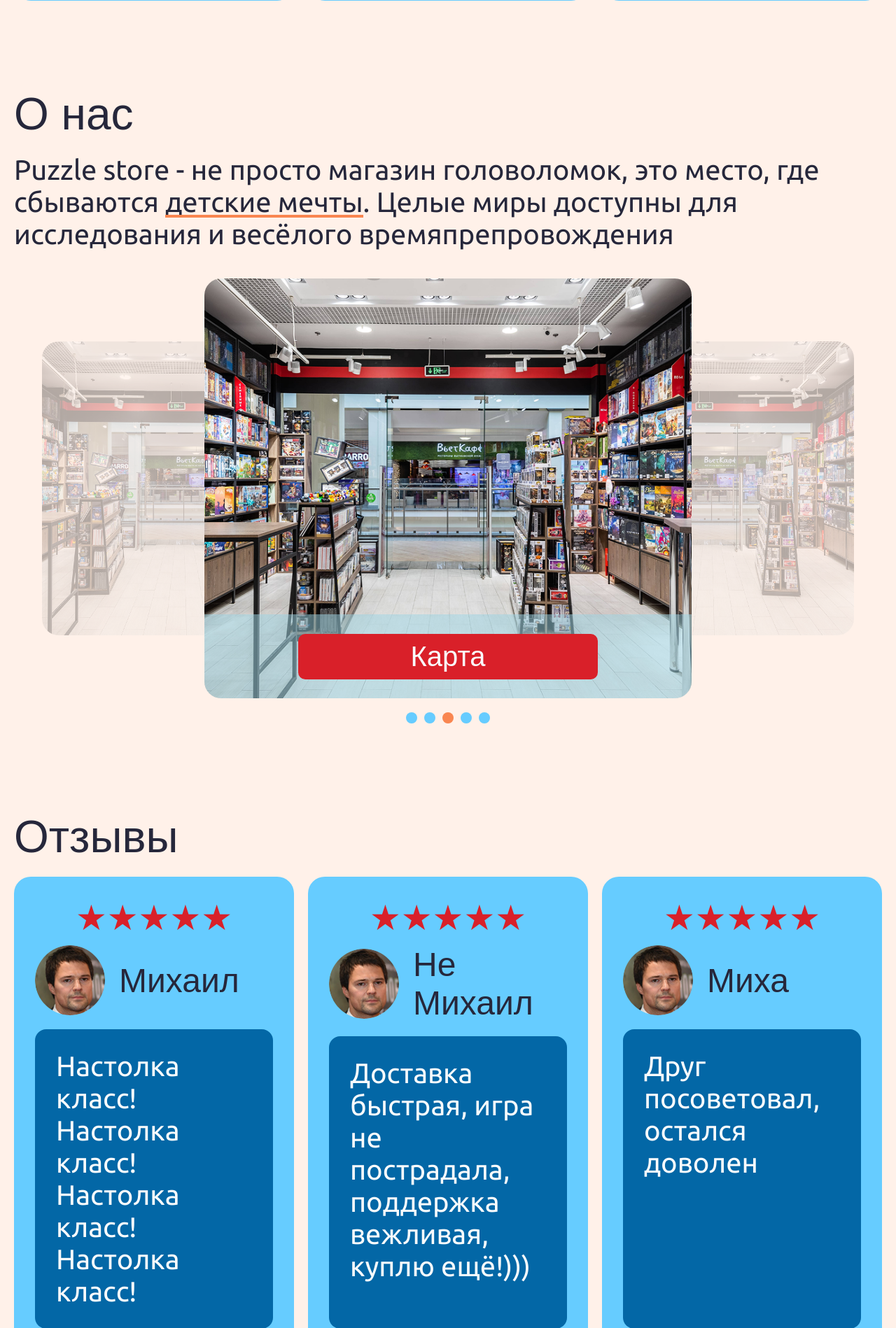
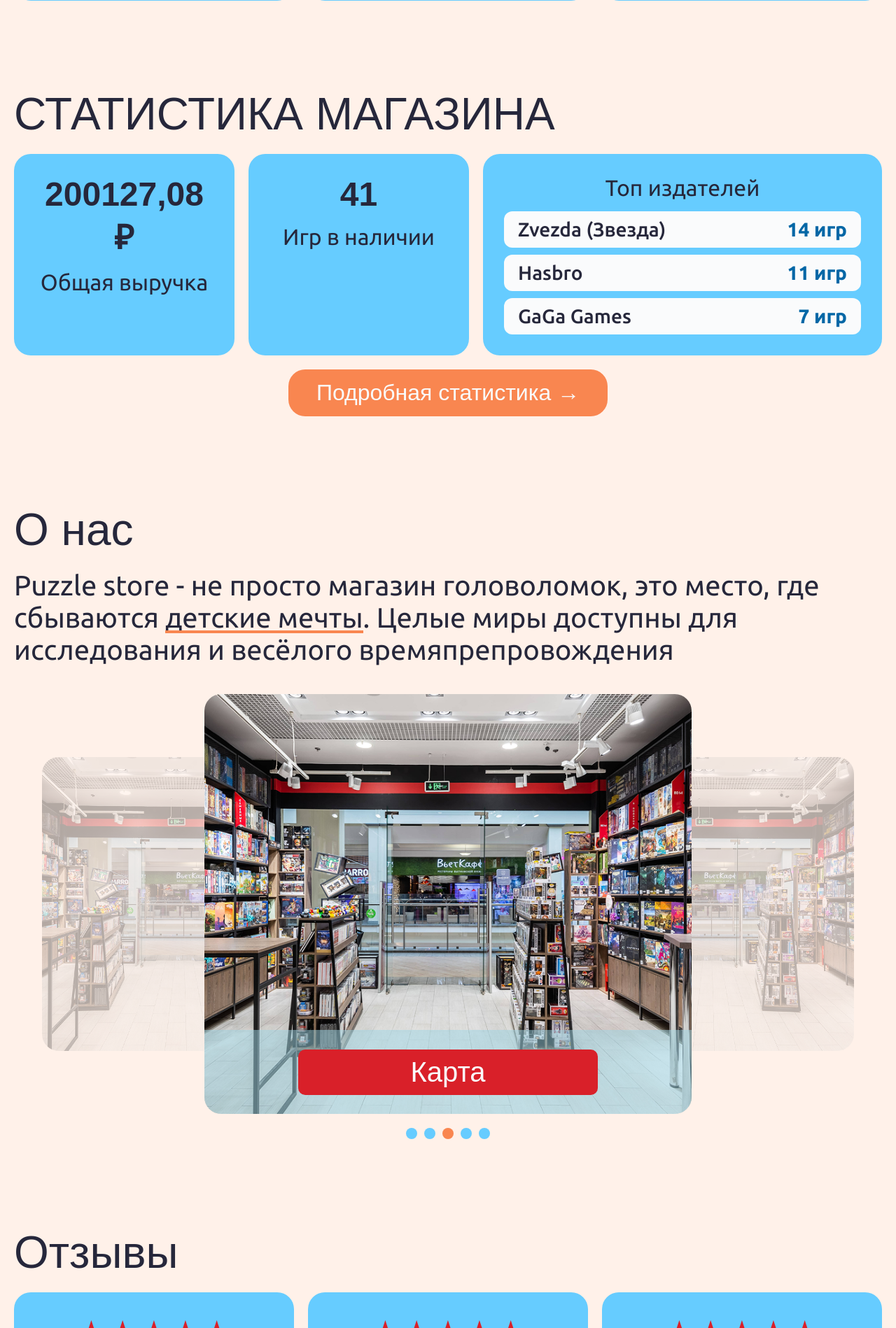
Before and after one commit to Katsero/web-4, a Django app: page / in a window 1280 px wide. Shown: the part 2520-4418 px from the top of the page at 70% size. Run offline with Django 5.2, Linux system fonts and the light colour scheme; data comes from the database, SQL or seed files in the repository; some web fonts are replaced.

Commit message:
agregate annotate stats to home

```diff
--- a/puzzlestore/static/puzzlestore/css/home.css
+++ b/puzzlestore/static/puzzlestore/css/home.css
@@ -457,3 +457,102 @@
     border-radius: 2.4rem;
     text-align: center;
 }
+
+/* ===== Статистика магазина ===== */
+.stats-summary {
+    display: flex;
+    flex-direction: column;
+    align-items: center;
+    gap: 2rem;
+}
+
+.stats-summary__title {
+    align-self: start;
+}
+
+.stats-summary__container {
+    display: flex;
+    gap: 2rem;
+    max-width: 160rem;
+    width: 100%;
+    justify-content: center;
+}
+
+.stats-summary__card {
+    flex: 1;
+    background-color: var(--color-main);
+    border-radius: 2.4rem;
+    padding: 3rem;
+    display: flex;
+    flex-direction: column;
+    align-items: center;
+    gap: 1.5rem;
+    text-align: center;
+}
+
+.stats-summary__card--wide {
+    flex: 2;
+}
+
+.stats-summary__value {
+    font-size: 4.8rem;
+    font-family: var(--font-title-family);
+    font-weight: 700;
+    color: var(--color-text--dark);
+}
+
+.stats-summary__label {
+    font-size: 3.2rem;
+    font-family: var(--font-main-family);
+    color: var(--color-text--dark);
+}
+
+.stats-summary__publishers {
+    list-style: none;
+    padding: 0;
+    margin: 0;
+    width: 100%;
+    display: flex;
+    flex-direction: column;
+    gap: 1rem;
+}
+
+.stats-summary__publishers li {
+    display: flex;
+    justify-content: space-between;
+    align-items: center;
+    padding: 1rem 2rem;
+    background-color: var(--color-text--light);
+    border-radius: 1.2rem;
+    font-size: 2.8rem;
+    font-family: var(--font-main-family);
+}
+
+.stats-summary__publisher-name {
+    font-weight: 500;
+}
+
+.stats-summary__publisher-count {
+    color: var(--color-main--dark);
+    font-weight: 700;
+}
+
+.stats-summary__footer {
+    text-align: center;
+}
+
+.stats-summary__link {
+    display: inline-block;
+    padding: 1.5rem 4rem;
+    background-color: var(--color-buttons);
+    color: var(--color-text--light);
+    border-radius: 2.4rem;
+    font-size: 3.2rem;
+    font-family: var(--font-title-family);
+    text-decoration: none;
+    transition: opacity 0.2s;
+}
+
+.stats-summary__link:hover {
+    opacity: 0.85;
+}
--- a/puzzlestore/templates/puzzlestore/home.html
+++ b/puzzlestore/templates/puzzlestore/home.html
@@ -8,10 +8,11 @@
 {% endblock %}
 
 {% block content %}
-    <h1 class="hidden">PuzzleStore — магазин настольных игр</h1>
+    <div class="breadcrumbs"></div>
+    <h1 class="hidden">PuzzleStore</h1>
 
-    <section class="blog" aria-labelledby="blog-title">
-        <h2 id="blog-title" class="blog__title h2">БЛОГ</h2>
+    <section class="blog">
+        <h2 class="blog__title h2">БЛОГ</h2>
         <div class="blog__container">
             <div class="blog__content-left">
                 {% if latest_games %}
@@ -30,41 +31,41 @@
                 {% if latest_games.0.image %}
                 <img src="{{ latest_games.0.image.url }}" alt="{{ latest_games.0.name }}" class="blog__image">
                 {% else %}
-                <img src="{% static 'puzzlestore/images/default_game.jpg' %}" alt="{{ latest_games.0.name }}" class="blog__image">
+                <img src="{% static 'puzzlestore/images/default_game.jpg' %}" alt="Default" class="blog__image">
                 {% endif %}
             </div>
         </div>
     </section>
 
-    <section class="popular" aria-labelledby="popular-title">
-        <h2 id="popular-title" class="popular__title h2">ПОПУЛЯРНЫЕ ИГРЫ</h2>
+    <section class="popular">
+        <h2 class="popular__title h2">ПОПУЛЯРНЫЕ ИГРЫ</h2>
         <div class="popular__wrapper">
-            <button class="popular__button-left" aria-label="Прокрутить популярные игры влево" type="button"></button>
-            <div class="popular__scroller" role="list" aria-label="Список популярных игр">
+            <button class="popular__button-left"></button>
+            <div class="popular__scroller">
                 {% for game in popular_games %}
-                <div class="popular__card" role="listitem">
+                <div class="popular__card">
                     {% if game.image %}
                     <img src="{{ game.image.url }}" alt="{{ game.name }}" class="popular__image">
                     {% else %}
                     <img src="{% static 'puzzlestore/images/default_game.jpg' %}" alt="{{ game.name }}" class="popular__image">
                     {% endif %}
                     <div class="popular__card-bottom">
-                        <a href="{% url 'puzzlestore:game_detail' game.id %}" class="popular__link link-cta" aria-label="Перейти к игре {{ game.name }}">к товару</a>
+                        <a href="{% url 'puzzlestore:game_detail' game.id %}" class="popular__link link-cta">к товару</a>
                     </div>
                 </div>
                 {% empty %}
-                <p role="listitem">Пока нет продаж</p>
+                <p>Пока нет продаж</p>
                 {% endfor %}
             </div>
-            <button class="popular__button-right" aria-label="Прокрутить популярные игры вправо" type="button"></button>
+            <button class="popular__button-left"></button>
         </div>
     </section>
 
-    <section class="sales" aria-labelledby="sales-title">
-        <h2 id="sales-title" class="sales__title h2">Акции</h2>
+    <section class="sales">
+        <h2 class="sales__title h2">Акции</h2>
         <div class="sales__container">
             {% for game in sale_games %}
-            <article class="sales__card">
+            <div class="sales__card">
                 {% if game.image %}
                 <img src="{{ game.image.url }}" alt="{{ game.name }}" class="sales__image">
                 {% else %}
@@ -72,129 +73,161 @@
                 {% endif %}
                 <div class="sales__content">
                     <h3 class="sales__card-title">{{ game.name }}</h3>
-                    <a href="{% url 'puzzlestore:game_detail' game.id %}" class="sales__link link-cta" aria-label="Подробнее об акции {{ game.name }}">Подробнее</a>
+                    <a href="{% url 'puzzlestore:game_detail' game.id %}" class="sales__link link-cta">Подробнее</a>
                 </div>
-            </article>
+            </div>
             {% empty %}
             <p>Акции временно недоступны</p>
             {% endfor %}
         </div>
     </section>
 
-    <section class="about" aria-labelledby="about-title">
-        <h2 id="about-title" class="about__title h2">О нас</h2>
+    <section class="stats-summary">
+        <h2 class="stats-summary__title h2">СТАТИСТИКА МАГАЗИНА</h2>
+        <div class="stats-summary__container">
+            <div class="stats-summary__card">
+                <div class="stats-summary__value">{{ total_revenue|floatformat:2 }} ₽</div>
+                <div class="stats-summary__label">Общая выручка</div>
+            </div>
+
+            <div class="stats-summary__card">
+                <div class="stats-summary__value">{{ games_in_stock }}</div>
+                <div class="stats-summary__label">Игр в наличии</div>
+            </div>
+
+            <div class="stats-summary__card stats-summary__card--wide">
+                <div class="stats-summary__label">Топ издателей</div>
+                <ul class="stats-summary__publishers">
+                    {% for publisher in top_publishers %}
+                    <li>
+                        <span class="stats-summary__publisher-name">{{ publisher.name }}</span>
+                        <span class="stats-summary__publisher-count">{{ publisher.games_count }} игр</span>
+                    </li>
+                    {% endfor %}
+                </ul>
+            </div>
+        </div>
+        <div class="stats-summary__footer">
+            <a href="{% url 'puzzlestore:stats' %}" class="stats-summary__link">
+                Подробная статистика <span aria-hidden="true">→</span>
+            </a>
+        </div>
+    </section>
+
+    <section class="about">
+        <h2 class="about__title h2">О нас</h2>
         <p class="about__description">
             Puzzle store - не просто магазин головоломок, это место, где сбываются <span class="underscored">детские мечты</span>.
             Целые миры доступны для исследования и весёлого времяпрепровождения
         </p>
 
-        <div class="about__slider" role="region" aria-roledescription="карусель" aria-label="Фотографии магазина">
-            <button class="about__arrow about__arrow--left" type="button" aria-label="Предыдущий слайд"></button>
+        <div class="about__slider">
+            <button class="about__arrow about__arrow--left" type="button"></button>
 
             <div class="about__slides">
-                <div class="about__slide about__slide--side about__slide--left" role="group" aria-roledescription="слайд" aria-label="Слайд 1 из 3">
-                    <img src="{% static 'puzzlestore/images/shop.png' %}" alt="Интерьер магазина PuzzleStore" class="about__image">
+                <div class="about__slide about__slide--side about__slide--left">
+                    <img src="{% static 'puzzlestore/images/shop.png' %}" alt="Магазин" class="about__image">
                 </div>
-                <div class="about__slide about__slide--active" role="group" aria-roledescription="слайд" aria-label="Слайд 2 из 3, текущий">
-                    <img src="{% static 'puzzlestore/images/shop.png' %}" alt="Интерьер магазина PuzzleStore" class="about__image">
+                <div class="about__slide about__slide--active">
+                    <img src="{% static 'puzzlestore/images/shop.png' %}" alt="Магазин" class="about__image">
                     <div class="about__card-bottom">
                         <a href="#" class="about__map-btn link-cta">Карта</a>
                     </div>
                 </div>
-                <div class="about__slide about__slide--side about__slide--right" role="group" aria-roledescription="слайд" aria-label="Слайд 3 из 3">
-                    <img src="{% static 'puzzlestore/images/shop.png' %}" alt="Интерьер магазина PuzzleStore" class="about__image">
+                <div class="about__slide about__slide--side about__slide--right">
+                    <img src="{% static 'puzzlestore/images/shop.png' %}" alt="Магазин" class="about__image">
                 </div>
             </div>
 
-            <button class="about__arrow about__arrow--right" type="button" aria-label="Следующий слайд"></button>
+            <button class="about__arrow about__arrow--right" type="button"></button>
         </div>
 
-        <div class="about__dots" role="tablist" aria-label="Навигация по слайдам">
-            <span class="about__dot" role="tab" aria-label="Перейти к слайду 1" tabindex="0"></span>
-            <span class="about__dot" role="tab" aria-label="Перейти к слайду 2" tabindex="0"></span>
-            <span class="about__dot about__dot--active" role="tab" aria-label="Перейти к слайду 3, текущий" aria-selected="true" tabindex="0"></span>
-            <span class="about__dot" role="tab" aria-label="Перейти к слайду 4" tabindex="0"></span>
-            <span class="about__dot" role="tab" aria-label="Перейти к слайду 5" tabindex="0"></span>
+        <div class="about__dots">
+            <span class="about__dot"></span>
+            <span class="about__dot"></span>
+            <span class="about__dot about__dot--active"></span>
+            <span class="about__dot"></span>
+            <span class="about__dot"></span>
         </div>
     </section>
 
-    <section class="reviews" aria-labelledby="reviews-title">
-        <h2 id="reviews-title" class="reviews__title h2">Отзывы</h2>
+    <section class="reviews">
+        <h2 class="reviews__title h2">Отзывы</h2>
         <div class="reviews__container">
-            <article class="reviews__card" aria-label="Отзыв Михаила">
+            <div class="reviews__card">
                 <div class="reviews__top">
-                    <div class="reviews__stars" role="img" aria-label="Рейтинг 5 из 5">★★★★★</div>
+                    <div class="reviews__stars">★★★★★</div>
                     <div class="reviews__author">
-                        <img src="{% static 'puzzlestore/images/avatar.png' %}" alt="Аватар Михаила" class="reviews__avatar">
+                        <img src="{% static 'puzzlestore/images/avatar.png' %}" alt="Михаил" class="reviews__avatar">
                         <span class="reviews__name">Михаил</span>
                     </div>
                 </div>
-                <blockquote class="reviews__text">
+                <div class="reviews__text">
                     Настолка класс! Настолка класс! Настолка класс! Настолка класс!
-                </blockquote>
-                <time class="reviews__date" datetime="2024-09-25">25 сентября</time>
-            </article>
+                </div>
+                <div class="reviews__date">25 сентября</div>
+            </div>
 
-            <article class="reviews__card" aria-label="Отзыв Не Михаила">
+            <div class="reviews__card">
                 <div class="reviews__top">
-                    <div class="reviews__stars" role="img" aria-label="Рейтинг 5 из 5">★★★★★</div>
+                    <div class="reviews__stars">★★★★★</div>
                     <div class="reviews__author">
-                        <img src="{% static 'puzzlestore/images/avatar.png' %}" alt="Аватар Не Михаила" class="reviews__avatar">
+                        <img src="{% static 'puzzlestore/images/avatar.png' %}" alt="Не Михаил" class="reviews__avatar">
                         <span class="reviews__name">Не Михаил</span>
                     </div>
                 </div>
-                <blockquote class="reviews__text">
+                <div class="reviews__text">
                     Доставка быстрая, игра не пострадала, поддержка вежливая, куплю ещё!)))
-                </blockquote>
-                <time class="reviews__date" datetime="2024-02-21">21 февраля</time>
-            </article>
+                </div>
+                <div class="reviews__date">21 февраля</div>
+            </div>
 
-            <article class="reviews__card" aria-label="Отзыв Михи">
+            <div class="reviews__card">
                 <div class="reviews__top">
-                    <div class="reviews__stars" role="img" aria-label="Рейтинг 5 из 5">★★★★★</div>
+                    <div class="reviews__stars">★★★★★</div>
                     <div class="reviews__author">
-                        <img src="{% static 'puzzlestore/images/avatar.png' %}" alt="Аватар Михи" class="reviews__avatar">
+                        <img src="{% static 'puzzlestore/images/avatar.png' %}" alt="Миха" class="reviews__avatar">
                         <span class="reviews__name">Миха</span>
                     </div>
                 </div>
-                <blockquote class="reviews__text">
+                <div class="reviews__text">
                     Друг посоветовал, остался доволен
-                </blockquote>
-                <time class="reviews__date" datetime="2024-01-01">1 января</time>
-            </article>
+                </div>
+                <div class="reviews__date">1 января</div>
+            </div>
 
         </div>
     </section>
 
-    <section class="delivery" id="delivery" aria-labelledby="delivery-title">
-        <h2 id="delivery-title" class="delivery__title h2">Доставка и оплата</h2>
+    <section class="delivery" id="delivery">
+        <h2 class="delivery__title h2">Доставка и оплата</h2>
         <div class="delivery__container">
             <div class="delivery__content-left">
-                <ul class="delivery__list" aria-label="Условия доставки">
+                <ul class="delivery__list">
                     <li class="delivery__item">
-                        <img src="{% static 'puzzlestore/images/dice_1.svg' %}" alt="" class="delivery__dice" aria-hidden="true">
+                        <img src="{% static 'puzzlestore/images/dice_1.svg' %}" alt="" class="delivery__dice">
                         <span class="delivery__text">Мы гарантируем быструю и надежную доставку по всей России и СНГ.</span>
                     </li>
                     <li class="delivery__item">
-                        <img src="{% static 'puzzlestore/images/dice_2.svg' %}" alt="" class="delivery__dice" aria-hidden="true">
+                        <img src="{% static 'puzzlestore/images/dice_2.svg' %}" alt="" class="delivery__dice">
                         <span class="delivery__text">Бесплатная доставка при заказе от 3500 ₽.</span>
                     </li>
                     <li class="delivery__item">
-                        <img src="{% static 'puzzlestore/images/dice_3.svg' %}" alt="" class="delivery__dice" aria-hidden="true">
+                        <img src="{% static 'puzzlestore/images/dice_3.svg' %}" alt="" class="delivery__dice">
                         <span class="delivery__text">Выбор способа: СДЭК, Почта РФ, Boxberry — вы выбираете удобный.</span>
                     </li>
                     <li class="delivery__item">
-                        <img src="{% static 'puzzlestore/images/dice_4.svg' %}" alt="" class="delivery__dice" aria-hidden="true">
+                        <img src="{% static 'puzzlestore/images/dice_4.svg' %}" alt="" class="delivery__dice">
                         <span class="delivery__text">Оплата онлайн картой или при получении.</span>
                     </li>
                 </ul>
                 <a href="#" class="delivery__cta link-cta">
-                    <img src="{% static 'puzzlestore/images/order_arrow.svg' %}" alt="" class="delivery__cta-arrow" aria-hidden="true">
-                    <span>Заказать</span>
+                    <img src="{% static 'puzzlestore/images/order_arrow.svg' %}" alt="" class="delivery__cta-arrow">
+                    Заказать
                 </a>
             </div>
             <div class="delivery__content-right">
-                <img src="{% static 'puzzlestore/images/delivery.png' %}" alt="Курьер доставляет настольные игры" class="delivery__image">
+                <img src="{% static 'puzzlestore/images/delivery.png' %}" alt="Доставка" class="delivery__image">
             </div>
         </div>
     </section>
--- a/puzzlestore/views.py
+++ b/puzzlestore/views.py
@@ -20,10 +20,25 @@ def home_view(request):
         price__lt=2000
     ).order_by('price')[:3]
 
+    total_revenue = Sale.objects.aggregate(
+        total=Sum(F('quantity') * F('unit_price'))
+    )['total'] or 0
+
+    top_publishers = Publisher.objects.annotate(
+        games_count=Count('board_games')
+    ).order_by('-games_count')[:3]
+
+    games_in_stock = BoardGame.objects.filter(
+        current_stock__gt=0
+    ).count()
+
     context = {
         'latest_games': latest_games,
         'popular_games': popular_games,
         'sale_games': sale_games,
+        'total_revenue': total_revenue,
+        'top_publishers': top_publishers,
+        'games_in_stock': games_in_stock,
     }
     return render(request, 'puzzlestore/home.html', context)
 
```
